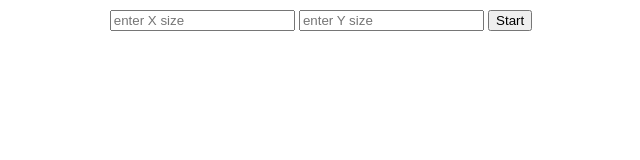
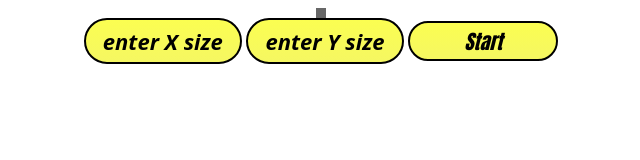
Before and after one commit to GabiCtrlZ/Gold-Rush, a website: page distMulti/index.html in a window 1280 px wide. Shown: the whole page, without its empty margins (319-959 px from the left). Drawn offline with nearby package versions, Linux system fonts and the light colour scheme.

Commit message:
css changes

```diff
--- a/distMulti/style.css
+++ b/distMulti/style.css
@@ -1,4 +1,4 @@
-body{
+body {
     z-index: 0;
     background-image: url('./pics/BrickWall.png');
     color: #fff;
@@ -9,47 +9,92 @@ body{
     background-size: cover;
     background-repeat: no-repeat;
     background-attachment: fixed;
-    display:grid;
+    display: grid;
     justify-items: center;
     align-items: center;
     font-family: 'DM Serif Text', serif;
     font-family: 'Open Sans', sans-serif;
 }
-span{
+#container{
+    background-color: #00000098;
+    padding: 5px;
+}
+
+span {
     width: 107px;
     height: 50px;
     border: 1px solid black;
     display: inline-block;
 }
-.c{
+
+.c {
     background-image: url('./pics/Coin.png');
     background-size: cover;
 }
-.b{
+
+.b {
     background-image: url('./pics/Brick.png');
     background-size: cover;
 }
-.a{
+
+.a {
     background-color: white;
 }
-[class='1']{
+
+[class='1'] {
     background-image: url('./pics/blue.png');
     background-size: cover;
 }
-[class='2']{
+
+[class='2'] {
     background-image: url('./pics/Red.png');
     background-size: cover;
 }
-.end{
+
+.end {
     position: absolute;
     z-index: 1;
     width: 1070px;
     height: 500px;
     top: 100px;
     color: black;
-    background-color: azure;
+    background-color: rgba(240, 255, 255, 0.705);
     border: 1px solid black;
     align-content: center;
     font-size: 180px;
     visibility: visible;
 }
+
+input, button{
+    width: 150px;
+    height: 40px;
+    position: relative;
+    background-color: transparent;
+    border: 2px solid;
+    border-radius: 50px;
+    font-family: 'Open Sans';
+    text-align: center;
+    font-weight: 400;
+    font-size: 60px;
+    overflow: hidden;
+    display: inline-block;
+    margin-left: auto;
+    margin-right: auto;
+    font-family: Impact;
+    font-size: 20px;
+    font-style: oblique;
+    font-variant: normal;
+    font-weight: bold;
+    color: rgb(0, 0, 0);
+    background-image: linear-gradient(to top, #f5f762 0%, #fbfe51 100%);
+}
+button{
+    cursor: pointer;
+}
+
+::placeholder {
+    color: rgb(0, 0, 0);
+    font-size: 22px;
+    font-family: 'Open Sans';
+    text-align: center;
+}
--- a/distSingle/style.css
+++ b/distSingle/style.css
@@ -1,4 +1,4 @@
-body{
+body {
     z-index: 0;
     background-image: url('./pics/BrickWall.png');
     color: #fff;
@@ -9,47 +9,92 @@ body{
     background-size: cover;
     background-repeat: no-repeat;
     background-attachment: fixed;
-    display:grid;
+    display: grid;
     justify-items: center;
     align-items: center;
     font-family: 'DM Serif Text', serif;
     font-family: 'Open Sans', sans-serif;
 }
-span{
+#container{
+    background-color: #00000098;
+    padding: 5px;
+}
+
+span {
     width: 107px;
     height: 50px;
     border: 1px solid black;
     display: inline-block;
 }
-.c{
+
+.c {
     background-image: url('./pics/Coin.png');
     background-size: cover;
 }
-.b{
+
+.b {
     background-image: url('./pics/Brick.png');
     background-size: cover;
 }
-.a{
+
+.a {
     background-color: white;
 }
-[class='1']{
+
+[class='1'] {
     background-image: url('./pics/blue.png');
     background-size: cover;
 }
-[class='2']{
+
+[class='2'] {
     background-image: url('./pics/Red.png');
     background-size: cover;
 }
-.end{
+
+.end {
     position: absolute;
     z-index: 1;
     width: 1070px;
     height: 500px;
     top: 100px;
     color: black;
-    background-color: azure;
+    background-color: rgba(240, 255, 255, 0.705);
     border: 1px solid black;
     align-content: center;
     font-size: 180px;
     visibility: visible;
 }
+
+input, button{
+    width: 150px;
+    height: 40px;
+    position: relative;
+    background-color: transparent;
+    border: 2px solid;
+    border-radius: 50px;
+    font-family: 'Open Sans';
+    text-align: center;
+    font-weight: 400;
+    font-size: 60px;
+    overflow: hidden;
+    display: inline-block;
+    margin-left: auto;
+    margin-right: auto;
+    font-family: Impact;
+    font-size: 20px;
+    font-style: oblique;
+    font-variant: normal;
+    font-weight: bold;
+    color: rgb(0, 0, 0);
+    background-image: linear-gradient(to top, #f5f762 0%, #fbfe51 100%);
+}
+button{
+    cursor: pointer;
+}
+
+::placeholder {
+    color: rgb(0, 0, 0);
+    font-size: 22px;
+    font-family: 'Open Sans';
+    text-align: center;
+}
```
